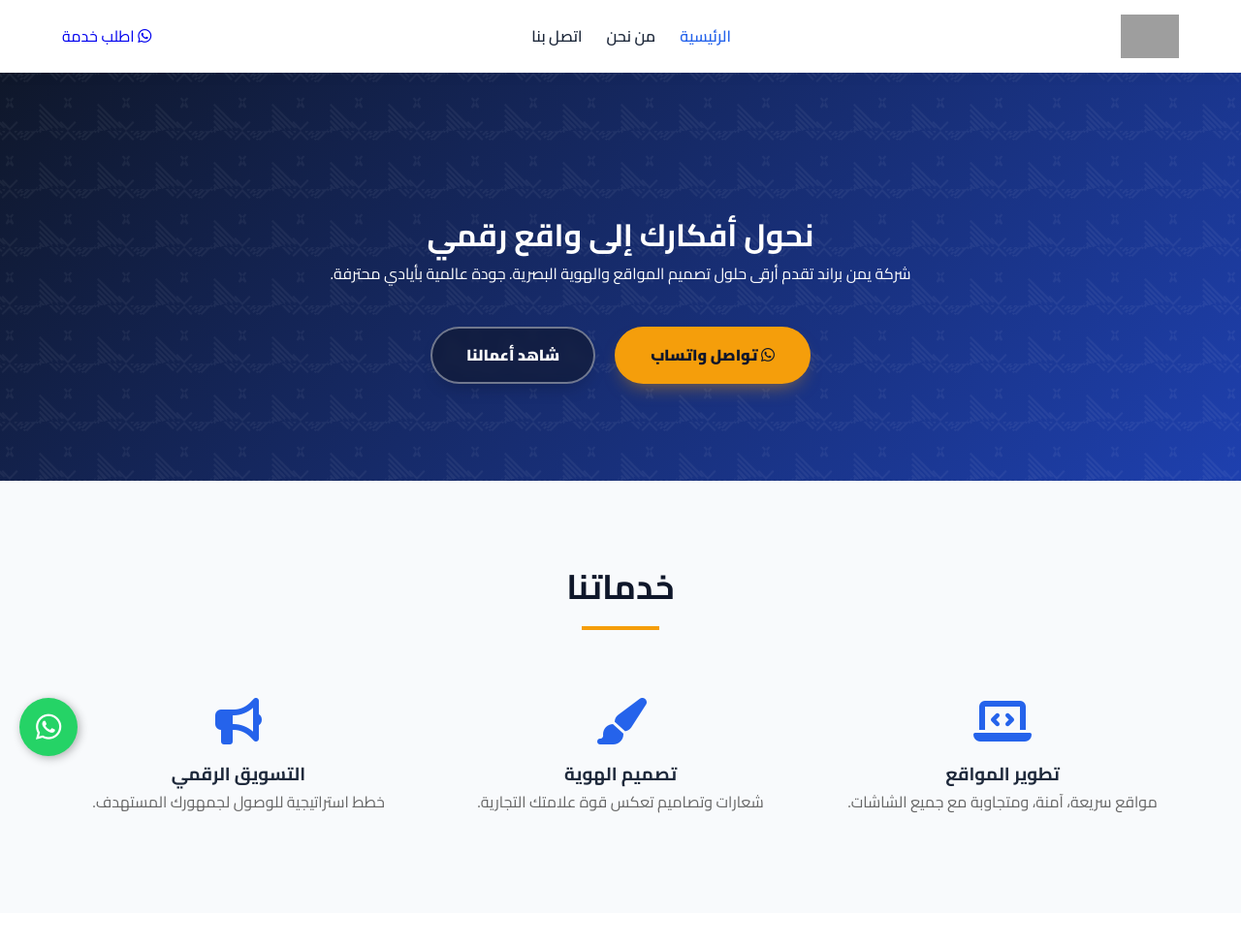
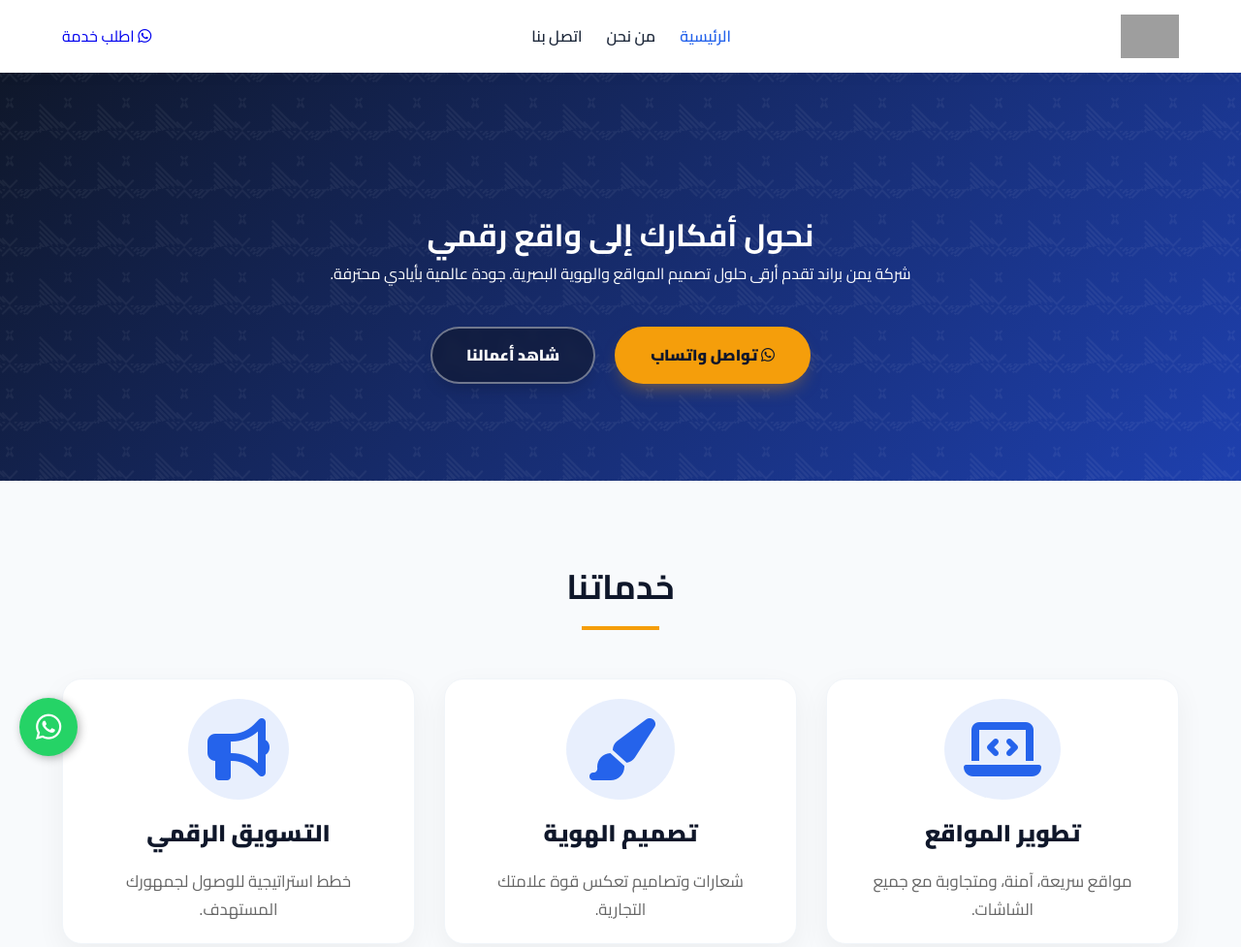
Before and after one commit to isslammuhammad26-arch/yemen-brand1, a plain HTML site: page index.html in a window 1280 px wide. Shown: the top 977 px of the page at 97% size. Drawn offline with Linux system fonts and the light colour scheme; no server answers; grey boxes are pictures that could not be loaded.

Commit message:
Revamp services section design with modern cards

```diff
--- a/css/style.css
+++ b/css/style.css
@@ -142,7 +142,60 @@ ul { list-style: none; }
     display: grid;
     grid-template-columns: repeat(auto-fill, minmax(280px, 1fr));
     gap: 30px;
+}/* --- تطوير قسم الخدمات --- */
+
+/* استهداف كل بطاقة خدمة */
+.works-grid > div {
+    background: white; /* خلفية بيضاء لتحديد البطاقة */
+    padding: 40px 30px; /* مساحة داخلية كبيرة ومريحة */
+    border-radius: 20px; /* حواف دائرية ناعمة */
+    box-shadow: 0 10px 30px rgba(0, 0, 0, 0.05); /* ظل خفيف جداً للعمق */
+    transition: all 0.3s ease; /* تأثير ناعم عند التحويم */
+    border: 1px solid #f1f5f9; /* حدود فاتحة جداً */
+    text-align: center;
 }
+
+/* تأثير عند مرور الماوس (للكمبيوتر) */
+.works-grid > div:hover {
+    transform: translateY(-10px); /* ترتفع البطاقة قليلاً */
+    box-shadow: 0 20px 40px rgba(0, 0, 0, 0.1); /* يزيد الظل */
+    border-color: var(--secondary); /* يتغير لون الحدود للأزرق */
+}
+
+/* تنسيق أيقونة الخدمة */
+.works-grid > div i {
+    font-size: 4rem; /* تكبير الأيقونة */
+    color: var(--secondary);
+    margin-bottom: 25px; /* مسافة تحت الأيقونة */
+    display: inline-block;
+    padding: 20px;
+    background: rgba(37, 99, 235, 0.1); /* خلفية زرقاء فاتحة جداً خلف الأيقونة */
+    border-radius: 50%; /* جعل الخلفية دائرية */
+    transition: 0.3s;
+}
+
+.works-grid > div:hover i {
+    background: var(--secondary); /* الأيقونة تصبح زرقاء بالكامل عند التحويم */
+    color: white;
+}
+
+/* تنسيق عنوان الخدمة (h3) */
+.works-grid > div h3 {
+    font-size: 1.5rem;
+    font-weight: 800;
+    color: var(--primary);
+    margin-bottom: 15px;
+}
+
+/* تنسيق وصف الخدمة (p) */
+.works-grid > div p {
+    color: #64748b; /* لون رمادي مريح */
+    font-size: 1.05rem;
+    line-height: 1.7; /* زيادة المسافة بين الأسطر للقراءة */
+    max-width: 90%; /* منع النص من الوصول للحواف */
+    margin: 0 auto;
+}
+
 .work-card {
     background: white;
     border-radius: 16px;
```
